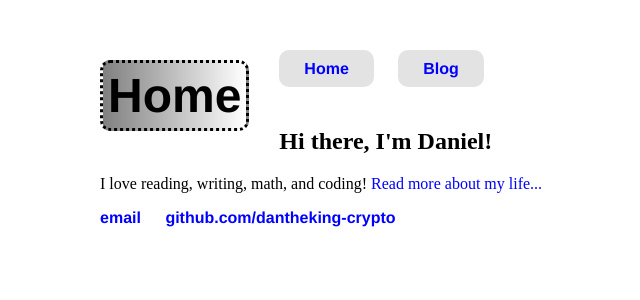
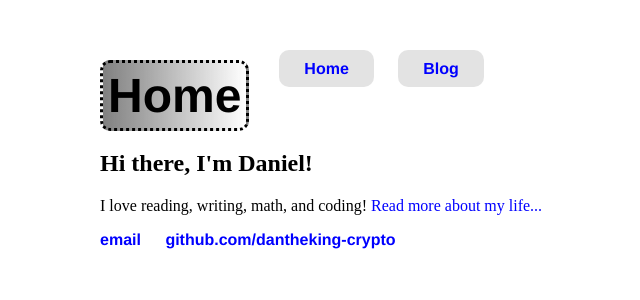
Before and after one commit to danielzsh/devo1ution.github.io, a Jekyll site: the page built from index.html, in a window 1280 px wide. Shown: the top 300 px of the page, without its empty margins (92-732 px from the left). Built offline with Jekyll 4.4.1, drawn with Linux system fonts in a browser that asks for light colours.

Commit message:
Update main.css

```diff
--- a/css/main.css
+++ b/css/main.css
@@ -49,6 +49,9 @@ h1 {
     font-size: 3em;
     font-family:'Helvetica', 'Arial', 'Sans-Serif';
 }
+h2 {
+    margin-block-start: 3em;
+}
 nav ul h1 {
     float: left;
     margin-block-start: 0em;
```
